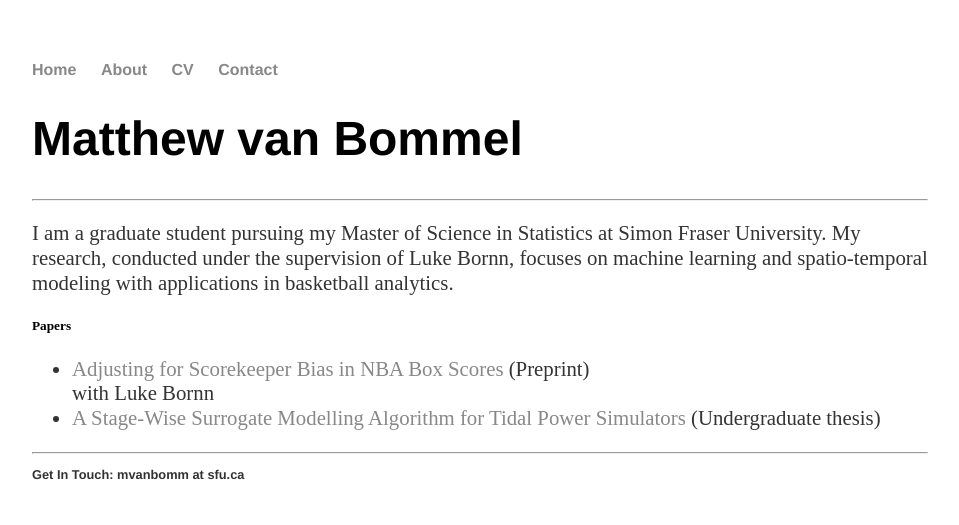
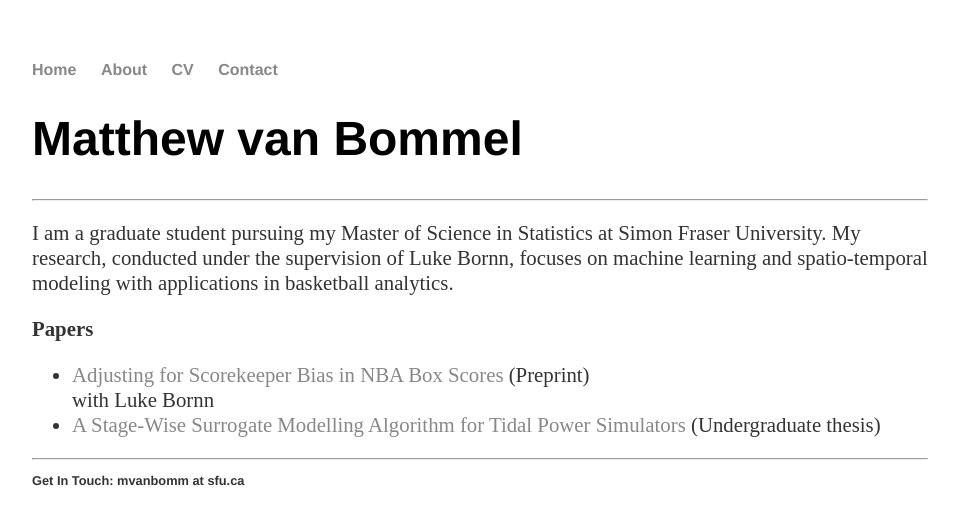
Before and after one commit to mvanbommel/mvanbommel.github.io, a Jekyll site: the page built from index.html, in a window 1280 px wide. Shown: the top 525 px of the page, without its empty margins (160-1119 px from the left). Built offline with Jekyll 4.4.1, drawn with Linux system fonts in a browser that asks for light colours.

```diff
--- a/index.html
+++ b/index.html
@@ -13,15 +13,15 @@ title: Matthew van Bommel
 				I am a graduate student pursuing my Master of Science in Statistics at Simon Fraser University.  My research, conducted under the supervision of Luke Bornn, focuses on machine learning and spatio-temporal modeling with applications in basketball analytics.
 			</p>
 
-			<h5>Papers</h5>
 			<p>
+				<b>Papers</b> <br />
 				<ul>
 					<li>
-						<a href="http://arxiv.org/abs/1602.08754">Adjusting for Scorekeeper Bias in NBA Box Scores</a> (Preprint) <br>
+						<a href="http://arxiv.org/abs/1602.08754">Adjusting for Scorekeeper Bias in NBA Box Scores</a> (Preprint) <br />
 						with Luke Bornn
 					</li>
 					<li>
-						<a href="http://openarchive.acadiau.ca/cdm/singleitem/collection/HTheses/id/1153/rec/1">A Stage-Wise Surrogate Modelling Algorithm for Tidal Power Simulators</a> (Undergraduate thesis) <br>
+						<a href="http://openarchive.acadiau.ca/cdm/singleitem/collection/HTheses/id/1153/rec/1">A Stage-Wise Surrogate Modelling Algorithm for Tidal Power Simulators</a> (Undergraduate thesis) <br />
 					</li>
 				</ul>
 			</p>
```
